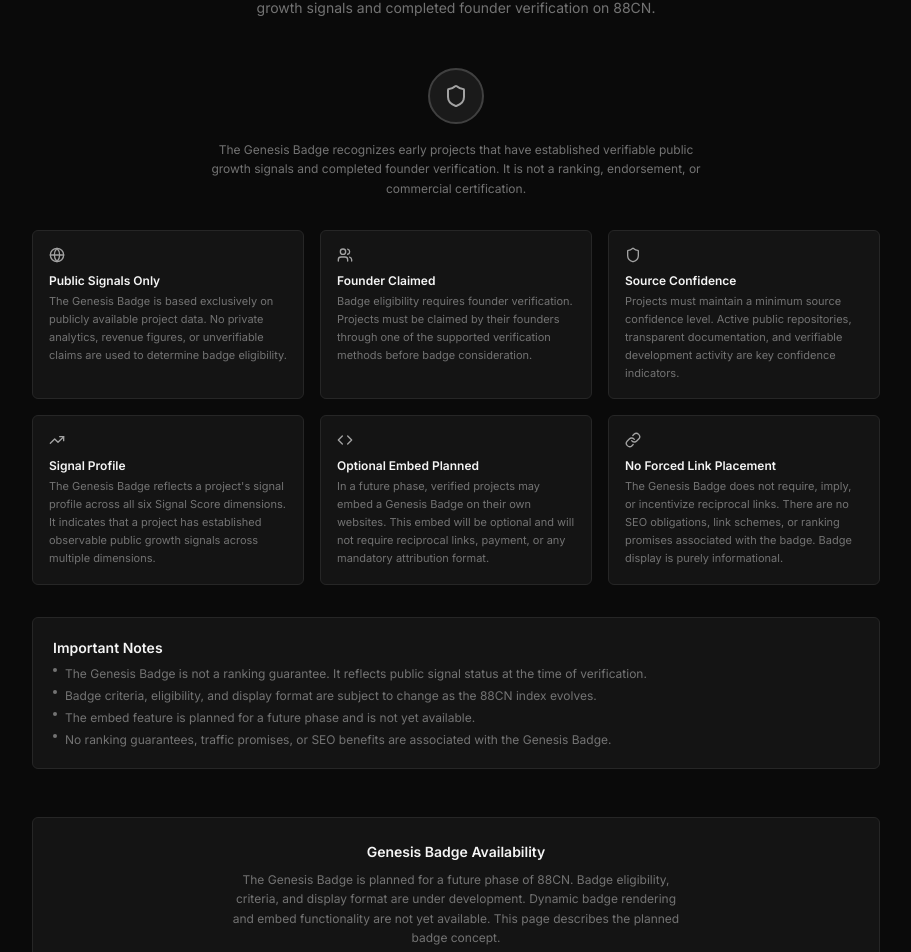
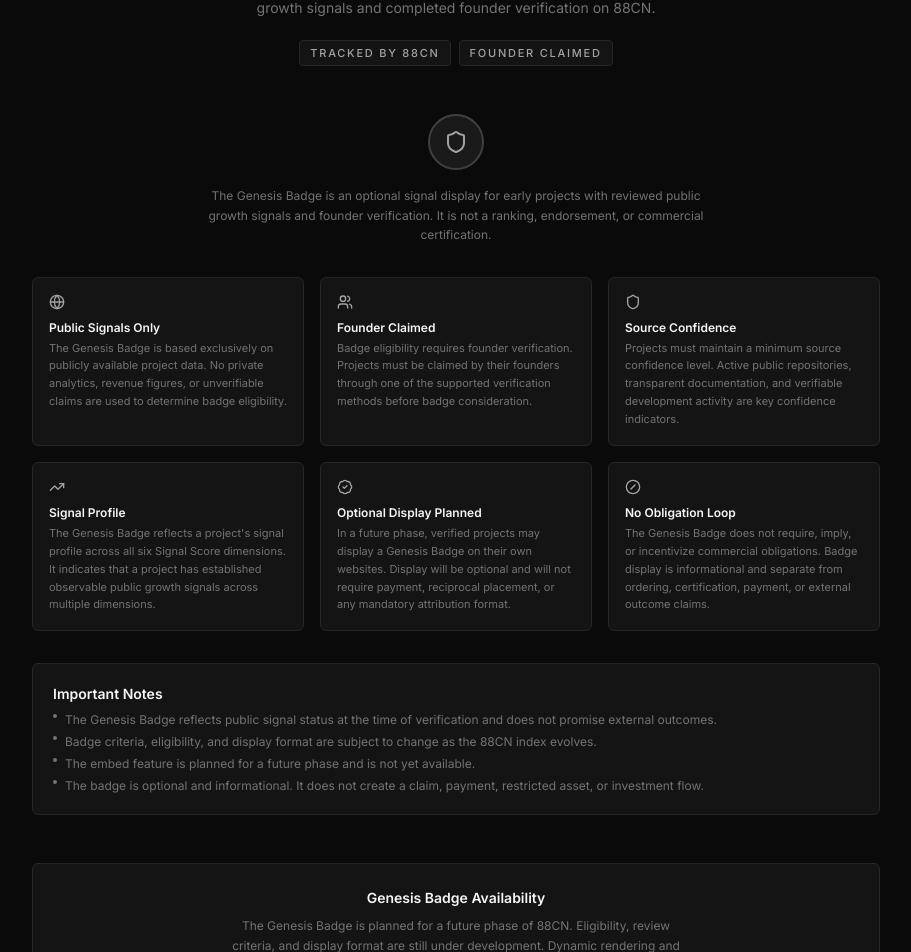
Before and after one commit to fermatmind/88CN, a Next.js app: page /genesis in a window 1280 px wide. Shown: the part 231-1183 px from the top of the page, without its empty margins (184-1095 px from the left). Built offline with nearby package versions, Linux system fonts and the light colour scheme; no server answers.

Commit message:
feat: improve genesis badge founder explainer

```diff
--- a/app/founders/page.tsx
+++ b/app/founders/page.tsx
@@ -24,13 +24,13 @@
     icon: FileText,
     title: "Create a Clean, Structured Public Profile",
     description:
-      "A free AI project profile on 88CN gives your project a structured, search-indexed public page. The profile includes your project name, description, category, public sources, and growth signal indicators — all in one consistent format designed for discoverability by potential users and collaborators.",
+      "A free AI project profile on 88CN gives your project a structured public page. The profile includes your project name, description, category, public sources, and growth signal indicators in one consistent format for potential users and collaborators.",
   },
   {
     icon: Shield,
     title: "Improve Source Confidence",
     description:
-      "By claiming your project and linking verified public sources (official website, GitHub repository, documentation), you improve the source confidence level of your project's public profile. Higher source confidence means more reliable signal data and better representation in the index.",
+      "By claiming your project and connecting verified public sources such as an official website, GitHub repository, or documentation, you improve the source confidence level of your public profile. Higher source confidence means more reliable signal data and clearer representation in the index.",
   },
   {
     icon: Edit3,
@@ -40,21 +40,21 @@
   },
   {
     icon: TrendingUp,
-    title: "Prepare for Verified Signal Profile",
+    title: "Become Tracked by 88CN",
     description:
-      "As the 88CN Signal Score system matures, verified projects will benefit from more complete signal profiles. Early claiming establishes your project's presence in the index and positions it for future signal enhancements, editorial inclusion, and report coverage.",
+      "A claimed project can move from a basic listing into a more complete public signal profile. Tracked by 88CN means the profile is organized around reviewed public sources, lifecycle state, and visible growth-signal dimensions.",
   },
   {
     icon: Award,
     title: "Optional Genesis Badge",
     description:
-      "Verified projects may be eligible for the Genesis Badge, which recognizes early projects with established public growth signals. The badge is optional and informational — it is not a ranking, endorsement, or commercial certification. Display is voluntary and free of obligations.",
+      "Verified projects may become eligible for the Genesis Badge, an optional informational signal display for early projects with reviewed public growth signals. Founder Claimed status is one input, but the badge is not an endorsement or commercial certification.",
   },
   {
     icon: Ban,
     title: "What We Do Not Promise",
     description:
-      "88CN does not promise traffic, ranking improvements, SEO benefits, or link placement. The index is a public discovery tool based on growth signals — not a traffic-generation service. Project profiles are informational. There are no guaranteed outcomes from listing or claiming.",
+      "88CN does not promise external outcomes from listing, claiming, or badge display. The index is a public discovery tool based on reviewed growth signals. Project profiles and badges are informational.",
   },
 ];
 
@@ -84,8 +84,8 @@
           For Founders
         </h1>
         <p className="text-sm text-terminal-dim leading-relaxed max-w-lg mx-auto">
-          Why claim your AI project on 88CN and how a structured public profile
-          helps your project get discovered through public growth signals.
+          Why claim your AI project on 88CN, how public signal profiles work,
+          and what optional badge display does and does not mean.
         </p>
       </div>
 
@@ -127,7 +127,7 @@
           </ol>
           <p>
             All claims are subject to editorial review. Claiming a project is
-            free. There are no paid placement options, no sponsored rankings,
+            free. There are no paid placement options, no sponsored ordering,
             and no commercial obligations.
           </p>
         </div>
--- a/app/genesis/page.tsx
+++ b/app/genesis/page.tsx
@@ -7,7 +7,7 @@
 export const metadata: Metadata = {
   title: siteTitle("Genesis Badge"),
   description: siteDescription(
-    "The 88CN Genesis Badge recognizes early AI projects with established public growth signals and founder verification. Learn about badge criteria and eligibility."
+    "The 88CN Genesis Badge is an optional public signal display for early AI projects with reviewed public growth signals and founder verification."
   ),
   robots: { index: true, follow: true },
 };
@@ -20,7 +20,7 @@
   const webPageLD = webPageJSONLD(
     pageUrl,
     "Genesis Badge",
-    "The 88CN Genesis Badge recognizes early AI projects with established public growth signals and founder verification."
+    "The 88CN Genesis Badge is an optional public signal display for early AI projects with reviewed public growth signals and founder verification."
   );
 
   return (
@@ -38,9 +38,17 @@
           Genesis Badge
         </h1>
         <p className="text-sm text-terminal-dim leading-relaxed max-w-lg mx-auto">
-          A recognition for early AI projects that have established verifiable
-          public growth signals and completed founder verification on 88CN.
+          An optional public signal display for early AI projects that have
+          reviewed growth signals and completed founder verification on 88CN.
         </p>
+        <div className="mt-5 flex flex-wrap items-center justify-center gap-2">
+          <span className="rounded border border-terminal-border bg-terminal-surface px-2.5 py-1 text-[11px] font-medium uppercase tracking-[0.16em] text-terminal-muted">
+            Tracked by 88CN
+          </span>
+          <span className="rounded border border-terminal-border bg-terminal-surface px-2.5 py-1 text-[11px] font-medium uppercase tracking-[0.16em] text-terminal-muted">
+            Founder Claimed
+          </span>
+        </div>
       </div>
 
       <GenesisBadgeExplainer />
@@ -50,10 +58,10 @@
           Genesis Badge Availability
         </h2>
         <p className="text-xs text-terminal-dim leading-relaxed max-w-md mx-auto">
-          The Genesis Badge is planned for a future phase of 88CN. Badge
-          eligibility, criteria, and display format are under development.
-          Dynamic badge rendering and embed functionality are not yet
-          available. This page describes the planned badge concept.
+          The Genesis Badge is planned for a future phase of 88CN. Eligibility,
+          review criteria, and display format are still under development.
+          Dynamic rendering and embed functionality are not yet available. This
+          page describes the planned badge concept and its limits.
         </p>
       </div>
     </div>
--- a/components/genesis-badge-explainer.tsx
+++ b/components/genesis-badge-explainer.tsx
@@ -1,5 +1,12 @@
 import { cn } from "@/lib/utils";
-import { Shield, Globe, Users, Code, Link, TrendingUp } from "lucide-react";
+import {
+  BadgeCheck,
+  CircleSlash,
+  Globe,
+  Shield,
+  TrendingUp,
+  Users,
+} from "lucide-react";
 
 interface GenesisBadgeExplainerProps {
   className?: string;
@@ -31,16 +38,16 @@
       "The Genesis Badge reflects a project's signal profile across all six Signal Score dimensions. It indicates that a project has established observable public growth signals across multiple dimensions.",
   },
   {
-    icon: Code,
-    title: "Optional Embed Planned",
+    icon: BadgeCheck,
+    title: "Optional Display Planned",
     description:
-      "In a future phase, verified projects may embed a Genesis Badge on their own websites. This embed will be optional and will not require reciprocal links, payment, or any mandatory attribution format.",
+      "In a future phase, verified projects may display a Genesis Badge on their own websites. Display will be optional and will not require payment, reciprocal placement, or any mandatory attribution format.",
   },
   {
-    icon: Link,
-    title: "No Forced Link Placement",
+    icon: CircleSlash,
+    title: "No Obligation Loop",
     description:
-      "The Genesis Badge does not require, imply, or incentivize reciprocal links. There are no SEO obligations, link schemes, or ranking promises associated with the badge. Badge display is purely informational.",
+      "The Genesis Badge does not require, imply, or incentivize commercial obligations. Badge display is informational and separate from ordering, certification, payment, or external outcome claims.",
   },
 ];
 
@@ -54,9 +61,9 @@
           <Shield className="h-6 w-6 text-terminal-muted" />
         </div>
         <p className="text-xs text-terminal-dim leading-relaxed max-w-lg mx-auto">
-          The Genesis Badge recognizes early projects that have established
-          verifiable public growth signals and completed founder verification.
-          It is not a ranking, endorsement, or commercial certification.
+          The Genesis Badge is an optional signal display for early projects
+          with reviewed public growth signals and founder verification. It is
+          not a ranking, endorsement, or commercial certification.
         </p>
       </section>
 
@@ -84,8 +91,8 @@
         <ul className="space-y-1.5 text-xs text-terminal-dim">
           <li className="flex items-start gap-2">
             <span className="mt-0.5 h-1 w-1 shrink-0 rounded-full bg-terminal-dim" />
-            The Genesis Badge is not a ranking guarantee. It reflects public
-            signal status at the time of verification.
+            The Genesis Badge reflects public signal status at the time of
+            verification and does not promise external outcomes.
           </li>
           <li className="flex items-start gap-2">
             <span className="mt-0.5 h-1 w-1 shrink-0 rounded-full bg-terminal-dim" />
@@ -99,8 +106,8 @@
           </li>
           <li className="flex items-start gap-2">
             <span className="mt-0.5 h-1 w-1 shrink-0 rounded-full bg-terminal-dim" />
-            No ranking guarantees, traffic promises, or SEO benefits are
-            associated with the Genesis Badge.
+            The badge is optional and informational. It does not create a claim,
+            payment, restricted asset, or investment flow.
           </li>
         </ul>
       </div>
--- a/ops/tasks/current.json
+++ b/ops/tasks/current.json
@@ -1,5 +1,5 @@
 {
-  "current_task": "PR38",
+  "current_task": "PR40",
   "current_repo": "88CN",
   "current_role": "codex-build",
   "status": "complete"
```
Also changed, not shown: 2 other files (tests, documents, lock files or other folders).
